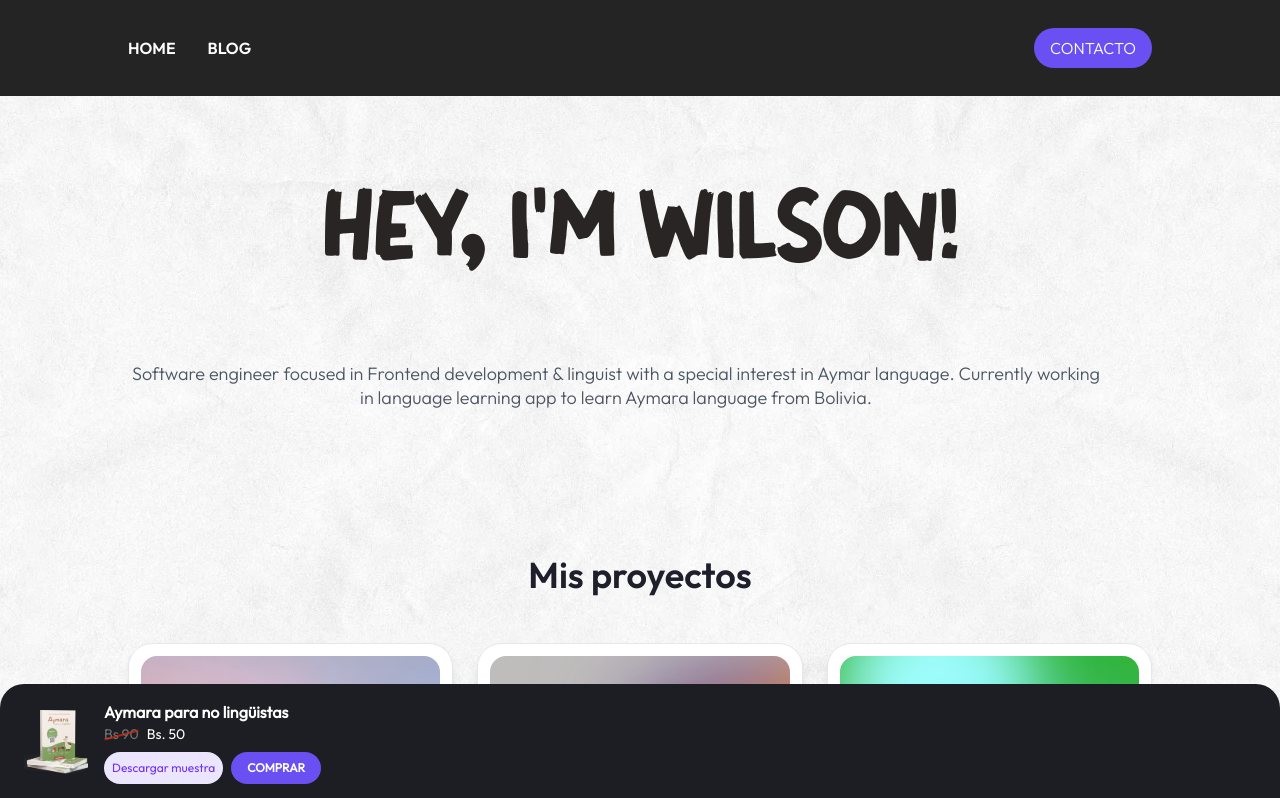
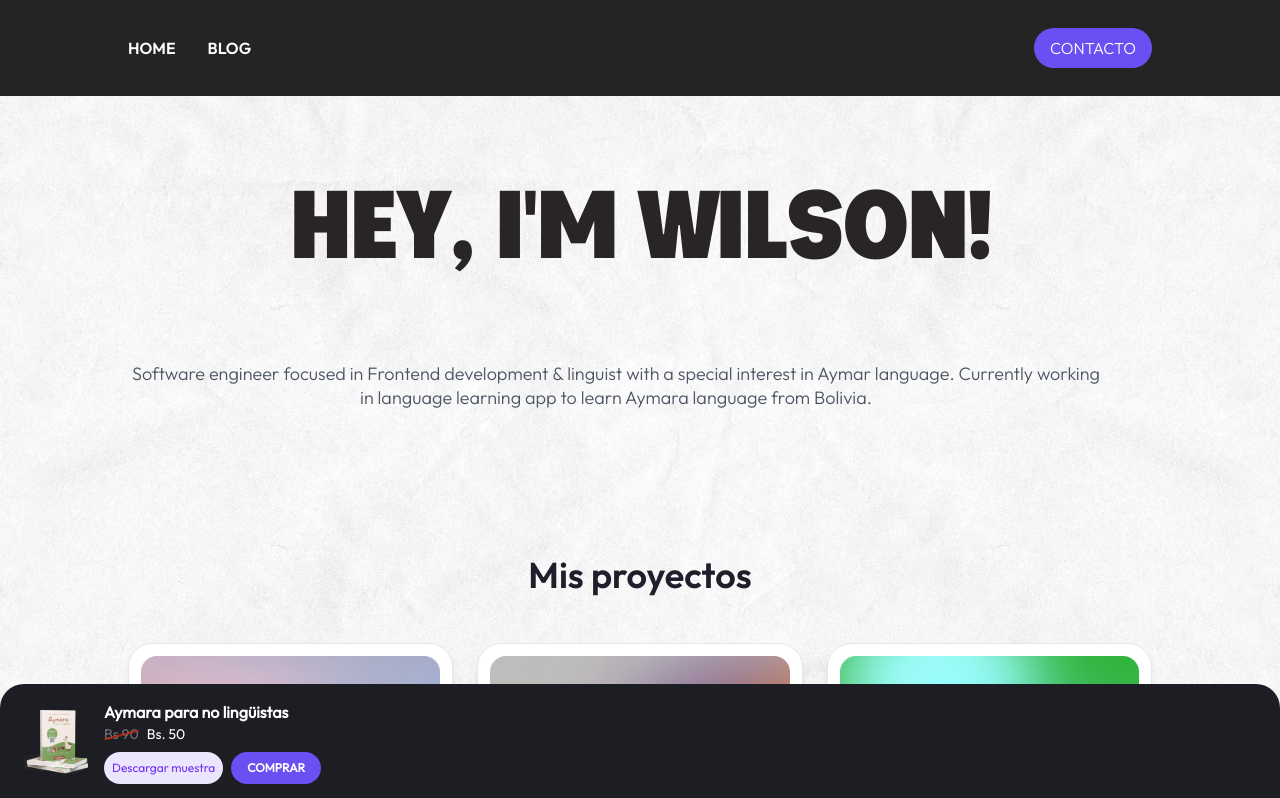
Before and after one commit to wilsonquispealanoca/wilsonquispe.io, a Next.js app: page / in a window 1280 px wide. Shown: the top 798 px of the page. Built offline with nearby package versions, Linux system fonts and the light colour scheme.

Commit message:
UPDATE: title font

```diff
--- a/styles/globals.css
+++ b/styles/globals.css
@@ -204,6 +204,11 @@
 @font-face {
   font-family: "Target2000";
   src: url("../public/fonts/Target2000.ttf");
+  font-display: swap;
+}
+@font-face {
+  font-family: "Rivetto";
+  src: url("../public/fonts/Rivetto.ttf");
   font-display: swap;
 }
 
@@ -718,7 +723,7 @@ blockquote:before {
 }
 
 .title {
-  @apply font-target2000 uppercase tracking-tight text-center text-[#292524] lg:text-8xl text-5xl;
+  @apply font-rivetto uppercase tracking-tight text-center text-[#292524] lg:text-8xl text-6xl;
 }
 
 .subtitles {
--- a/tailwind.config.js
+++ b/tailwind.config.js
@@ -31,6 +31,7 @@ module.exports = {
         outfitlight: ["OutfitLight", "sans-serif"],
         letter: ["LetterForLearners"],
         target2000: ["Target2000"],
+        rivetto: ["Rivetto"],
       },
       spacing: {
         border: "4px",
```
Also changed, not shown: public/fonts/Rivetto.ttf (added).
